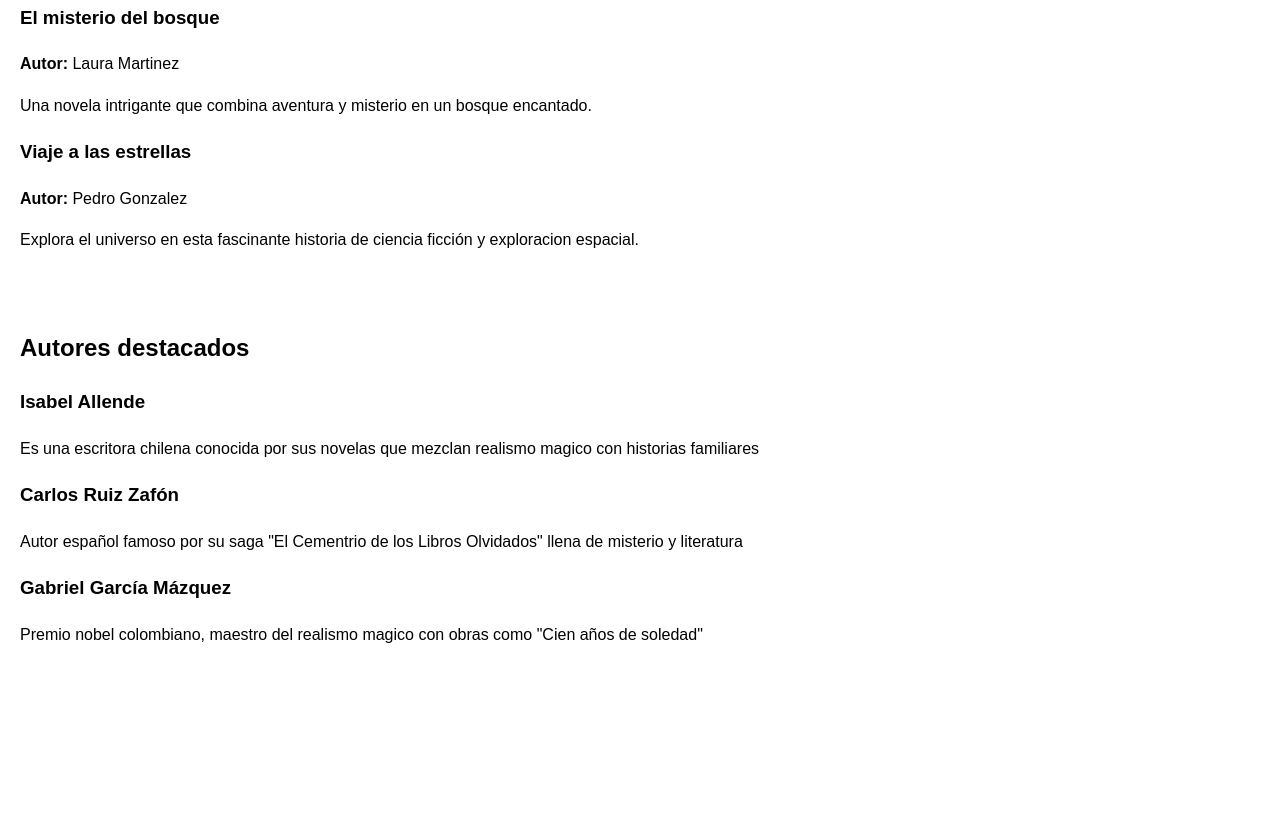
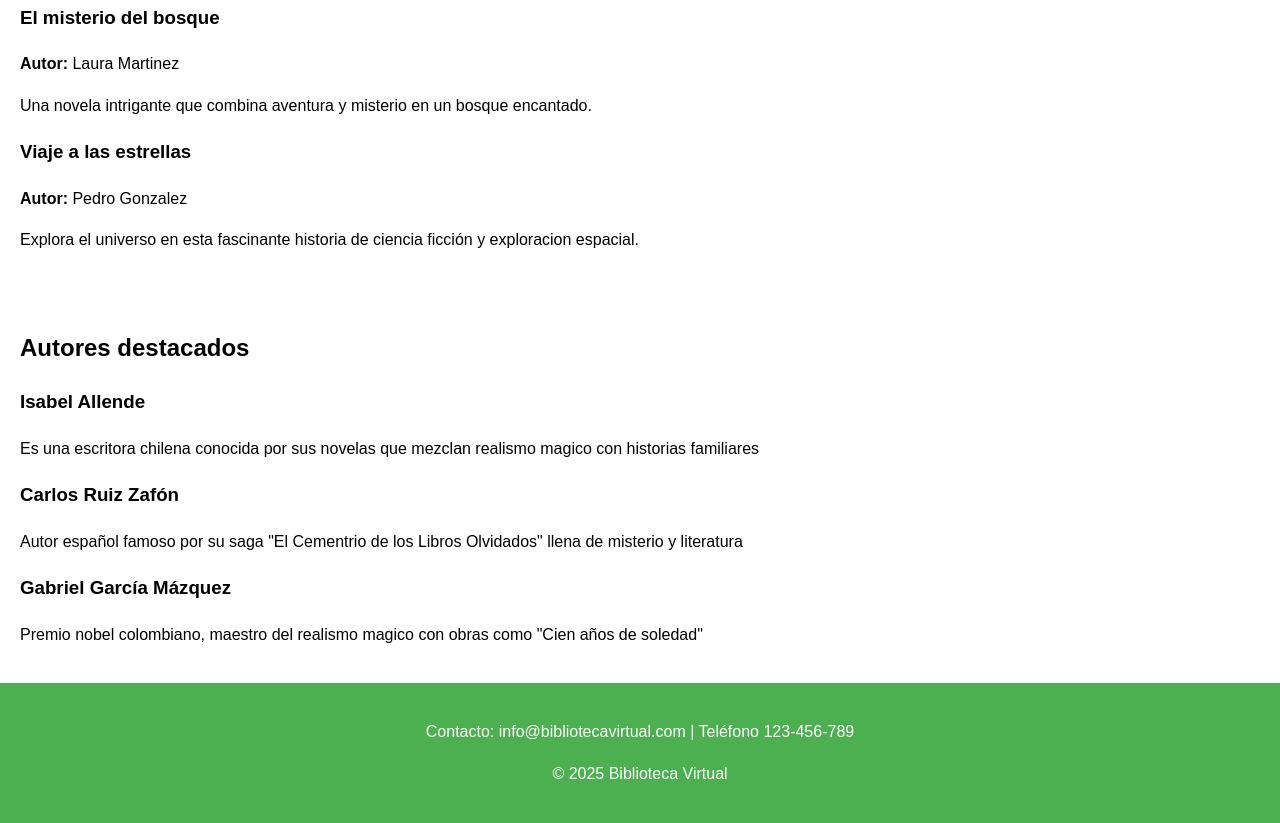
Before and after one commit to daritanton3-tech/biblioteca, a plain HTML site: page index.html in a window 1280 px wide. Shown: the part 301-1124 px from the top of the page. Before the commit the page ends 984 px from the top, so only its background shows below. Drawn offline with Linux system fonts and the light colour scheme.

Commit message:
Contacto y Copyright añadido

```diff
--- a/index.html
+++ b/index.html
@@ -58,5 +58,9 @@
         </p>
       </article>
     </section>
+    <footer>
+      <p>Contacto: info@bibliotecavirtual.com | Teléfono 123-456-789</p>
+      <p>© 2025 Biblioteca Virtual</p>
+    </footer>
   </body>
 </html>
```
